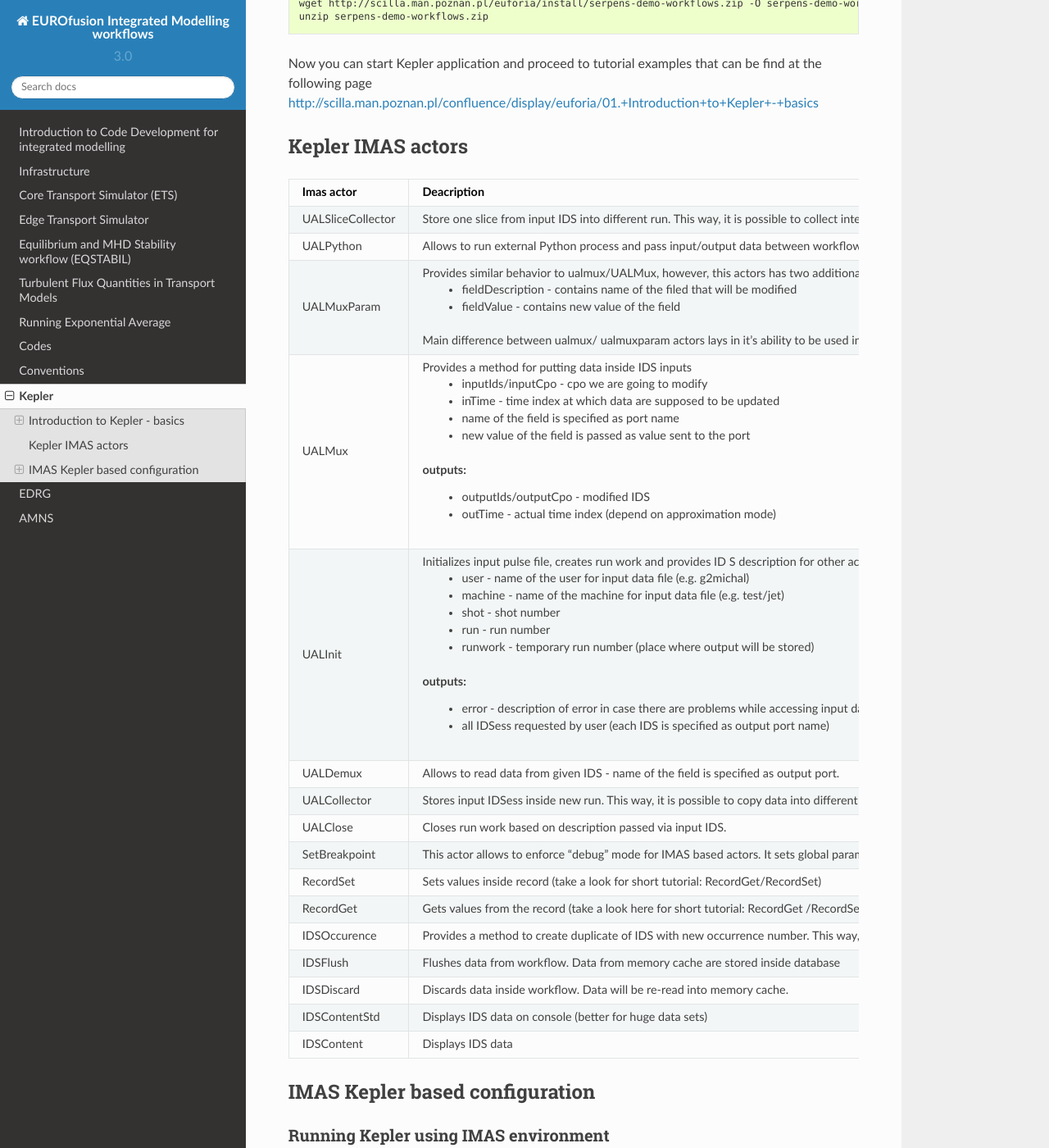
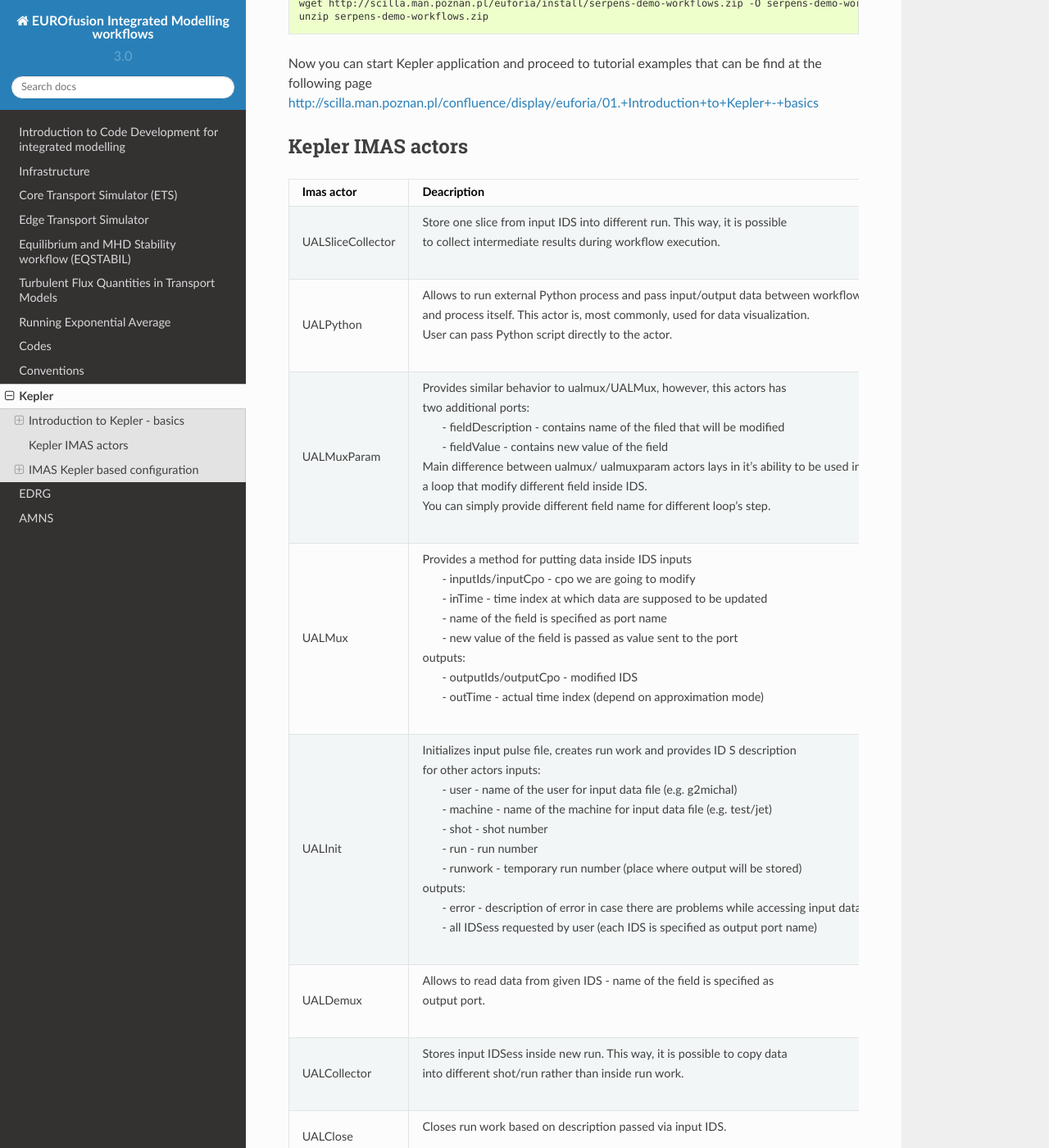
Before and after one commit to WPCD-Workflows/documentation, a Sphinx documentation site: the page built from source/kepler.rst, in a window 1280 px wide and 1400 px high, scrolled down 804 px. Shown: the whole window at 82% size. Built offline with Sphinx 7.4.7 and the Read the Docs theme 2.0.0, drawn with Linux system fonts in a browser that asks for light colours; some of the changed lines change nothing that is shown; some of the changed text lies outside the part shown.

Commit message:
Fixed table

```diff
--- a/source/kepler.rst
+++ b/source/kepler.rst
@@ -49,118 +49,117 @@
 Kepler IMAS actors
 ==================
 
-.. Picure
+.. Picture
 
-+------------------+------------------------------------------+
-| **Imas actor**   |      **Deacription**                     |
-+==================+==========================================+
-|UALSliceCollector |  Store one slice from input IDS into     |
-|                  |  different run. This way, it is possible |
-|                  |  to collect intermediate results during  |
-|                  |  workflow execution.                     |
-+------------------+------------------------------------------+
-| UALPython        | Allows to run external Python process and|
-|                  | pass input/output data between workflow  |
-|                  | and process itself. This actor is, most  |
-|                  | commonly, used for data visualization.   |
-|                  | User can pass Python script directly to  |
-|                  | the actor.                               |
-+------------------+------------------------------------------+
-| UALMuxParam      |  Provides similar behavior to            |
-|                  |  ualmux/UALMux, however, this actors has |
-|                  |  two additional ports:                   |
-|                  |    - fieldDescription - contains name of |
-|                  |      the filed that will be modified     |
-|                  |    - fieldValue - contains new value of  |
-|                  |      the field                           |
-|                  |  Main difference between ualmux/         |
-|                  |  ualmuxparam                             |
-|                  |  actors lays in it's ability to be used  |
-|                  |  in                                      |
-|                  |  a loop that modify different field      |
-|                  |  inside                                  |
-|                  |  IDS.                                    |
-|                  |  You can simply provide different field  |
-|                  |  name                                    |
-|                  |  for different loop's step.              |
-+------------------+------------------------------------------+
-| UALMux	   | Provides a method for putting data inside|
-|                  | IDS inputs                               |
-|                  |  - inputIds/inputCpo - cpo we are going  |
-|                  |    to modify                             |
-|                  |  - inTime - time index at which data are |
-|                  |    supposed to be updated                |
-|                  |  - name of the field is specified as port|
-|                  |    name                                  |
-|                  |  - new value of the field is passed as   |
-|                  |    value sent to the port                |
-|                  | outputs:                                 |
-|                  |  - outputIds/outputCpo - modified IDS    |
-|                  |  - outTime - actual time index (depend   |
-|                  |    on approximation mode)                |
-+------------------+------------------------------------------+
-| UALInit          | Initializes input pulse file, creates    |
-|                  | run work and provides ID S description   |
-|                  | for other actors                         |
-|                  | inputs:                                  |
-|                  |    - user - name of the user for input   |
-|                  |      data file (e.g. g2michal)           |
-|                  |    - machine - name of the machine for   |
-|                  |      input data file (e.g. test/jet)     |
-|                  |    - shot - shot number                  |
-|                  |    - run - run number                    |
-|                  |    - runwork - temporary run number      |
-|                  |      (place where output will be stored) |
-|                  | outputs:                                 |
-|                  |    - error - description of error in case|
-|                  |      there are problems while accessing  |
-|                  |      input data                          |
-|                  |    - all IDSess requested by user (each  |
-|                  |      IDS is specified as output port     |
-|                  |      name)	      	                      |
-+------------------+------------------------------------------+
-| UALDemux         |   Allows to read data from given IDS -   |
-|                  |   name of the field is specified as      |
-|                  |   output port.                           |
-+------------------+------------------------------------------+
-| UALCollector	   |   Stores input IDSess inside new run.    |
-|                  |   This way, it is possible to copy data  |
-|                  |   into different shot/run rather than    |
-|                  |   inside run work.                       |
-+------------------+------------------------------------------+
-| UALClose	   | Closes run work based on description     |
-|                  | passed via input IDS.                    |
-+------------------+------------------------------------------+
-|SetBreakpoint     |  This actor allows to enforce "debug"    |
-|                  |  mode for IMAS based actors. It sets     |
-|                  |  global parameter "ITM_DEBUG" to either  |
-|                  |  true or false. In case true is a value  |
-|                  |  of "ITM_DEBUG" all FC2K generated actors|
-|                  |  will start in debug mode.               |
-+------------------+------------------------------------------+
-| RecordSet        |  Sets values inside record (take a look  |
-|                  |  for short tutorial: RecordGet/RecordSet)|
-+------------------+------------------------------------------+
-| RecordGet        |  Gets values from the record (take a     |
-|                  |  look here for short tutorial: RecordGet |
-|                  |  /RecordSet)                             |
-+------------------+------------------------------------------+
-| IDSOccurence     | Provides a method to create duplicate    |
-|                  | of IDS with new occurrence number.       |
-|                  | This way, it is possible to store data   |
-|                  | before they get modified by user code.   |
-+------------------+------------------------------------------+
-| IDSFlush	   |   Flushes data from workflow. Data from  |
-|                  |   memory cache are stored inside database|
-+------------------+------------------------------------------+
-| IDSDiscard       |  Discards data inside workflow. Data will|
-|                  |  be re-read into memory cache.           |
-+------------------+------------------------------------------+
-| IDSContentStd    |  Displays IDS data on console (better    |
-|                  |  for huge data sets)                     |
-+------------------+------------------------------------------+
-|IDSContent	   |  Displays IDS data                       |
-+------------------+------------------------------------------+
++------------------+--------------------------------------------+
+| **Imas actor**   |      **Deacription**                       |
++==================+============================================+
+|UALSliceCollector | | Store one slice from input IDS into      |
+|                  |   different run. This way, it is possible  |
+|                  | | to collect intermediate results during   |
+|                  |   workflow execution.                      |
++------------------+--------------------------------------------+
+| UALPython        | | Allows to run external Python process and|
+|                  |   pass input/output data between workflow  |
+|                  | | and process itself. This actor is, most  |
+|                  |   commonly, used for data visualization.   |
+|                  | | User can pass Python script directly to  |
+|                  |   the actor.                               |
++------------------+--------------------------------------------+
+| UALMuxParam      | | Provides similar behavior to             |
+|                  |   ualmux/UALMux, however, this actors has  |
+|                  | | two additional ports:                    |
+|                  | |  - fieldDescription - contains name of   |
+|                  |    the filed that will be modified         |
+|                  | |  - fieldValue - contains new value of    |
+|                  |    the field                               |
+|                  | | Main difference between ualmux/          |
+|                  |   ualmuxparam                              |
+|                  |   actors lays in it's ability to be used   |
+|                  |   in                                       |
+|                  | | a loop that modify different field       |
+|                  |   inside IDS.                              |
+|                  | | You can simply provide different field   |
+|                  |   name                                     |
+|                  |   for different loop's step.               |
++------------------+--------------------------------------------+
+| UALMux           | | Provides a method for putting data inside|
+|                  |   IDS inputs                               |
+|                  | |  - inputIds/inputCpo - cpo we are going  |
+|                  |    to modify                               |
+|                  | |  - inTime - time index at which data are |
+|                  |    supposed to be updated                  |
+|                  | |  - name of the field is specified as port|
+|                  |    name                                    |
+|                  | |  - new value of the field is passed as   |
+|                  |    value sent to the port                  |
+|                  | | outputs:                                 |
+|                  | |  - outputIds/outputCpo - modified IDS    |
+|                  | |  - outTime - actual time index (depend   |
+|                  |    on approximation mode)                  |
++------------------+--------------------------------------------+
+| UALInit          | | Initializes input pulse file, creates    |
+|                  |   run work and provides ID S description   |
+|                  | | for other actors                         |
+|                  |   inputs:                                  |
+|                  | |  - user - name of the user for input     |
+|                  |    data file (e.g. g2michal)               |
+|                  | |  - machine - name of the machine for     |
+|                  |    input data file (e.g. test/jet)         |
+|                  | |  - shot - shot number                    |
+|                  | |  - run - run number                      |
+|                  | |  - runwork - temporary run number        |
+|                  |    (place where output will be stored)     |
+|                  | | outputs:                                 |
+|                  | |  - error - description of error in case  |
+|                  |    there are problems while accessing      |
+|                  |    input data                              |
+|                  | |  - all IDSess requested by user (each    |
+|                  |    IDS is specified as output port         |
+|                  |    name)	      	                        |
++------------------+--------------------------------------------+
+| UALDemux         | | Allows to read data from given IDS -     |
+|                  |   name of the field is specified as        |
+|                  | | output port.                             |
++------------------+--------------------------------------------+
+| UALCollector	   | | Stores input IDSess inside new run.      |
+|                  |   This way, it is possible to copy data    |
+|                  | | into different shot/run rather than      |
+|                  |   inside run work.                         |
++------------------+--------------------------------------------+
+| UALClose         | | Closes run work based on description     |
+|                  |   passed via input IDS.                    |
++------------------+--------------------------------------------+
+| SetBreakpoint    | | This actor allows to enforce "debug"     |
+|                  |   mode for IMAS based actors. It sets      |
+|                  | | global parameter "ITM_DEBUG" to either   |
+|                  |   true or false. In case true is a value   |
+|                  | | of "ITM_DEBUG" all FC2K generated actors |
+|                  |   will start in debug mode.                |
++------------------+--------------------------------------------+
+| RecordSet        | | Sets values inside record (take a look   |
+|                  |   for short tutorial: RecordGet/RecordSet) |
++------------------+--------------------------------------------+
+| RecordGet        | | Gets values from the record (take a      |
+|                  |   look here for short tutorial:            |
+|                  | | RecordGet/RecordSet)                     |
++------------------+--------------------------------------------+
+| IDSOccurence     | | Provides a method to create duplicate    |
+|                  |   of IDS with new occurrence number.       |
+|                  | | This way, it is possible to store data   |
+|                  |   before they get modified by user code.   |
++------------------+--------------------------------------------+
+| IDSFlush         | | Flushes data from workflow. Data from    |
+|                  |   memory cache are stored inside database  |
++------------------+--------------------------------------------+
+| IDSDiscard       | | Discards data inside workflow. Data will |
+|                  |   be re-read into memory cache.            |
++------------------+--------------------------------------------+
+| IDSContentStd    | | Displays IDS data on console (better     |
+|                  |   for huge data sets)                      |
++------------------+--------------------------------------------+
+| IDSContent	   |  Displays IDS data                         |
++------------------+--------------------------------------------+
 
 IMAS Kepler based configuration
 ===============================
```
